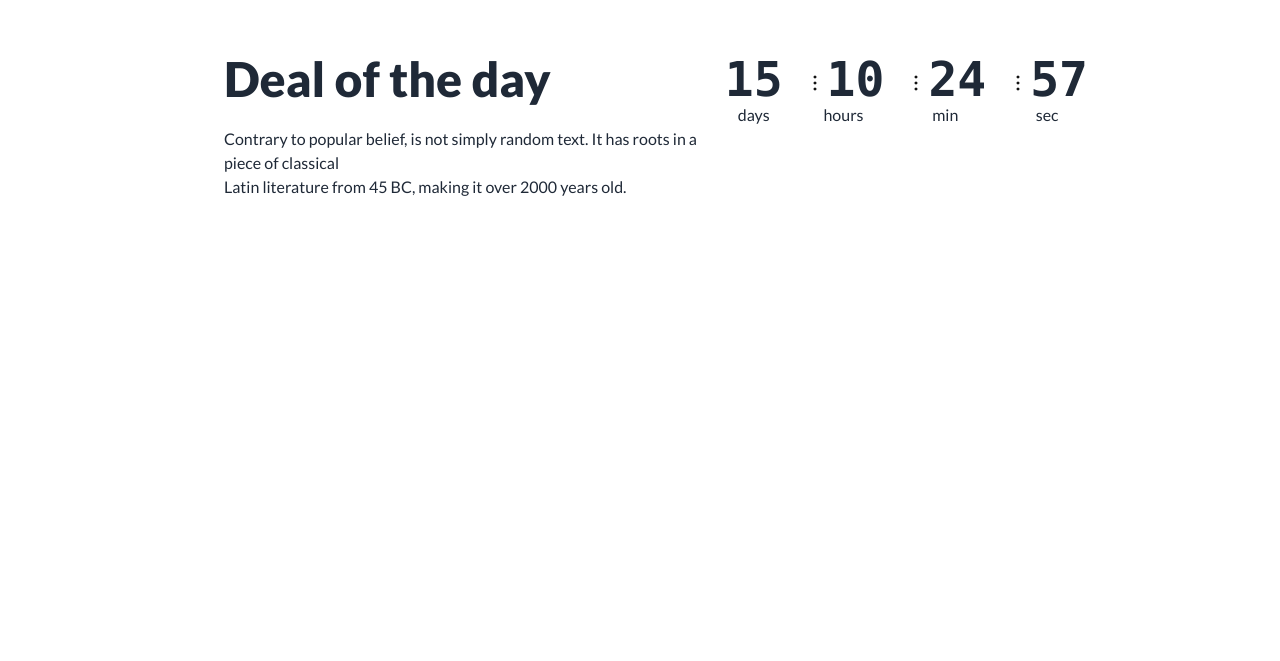
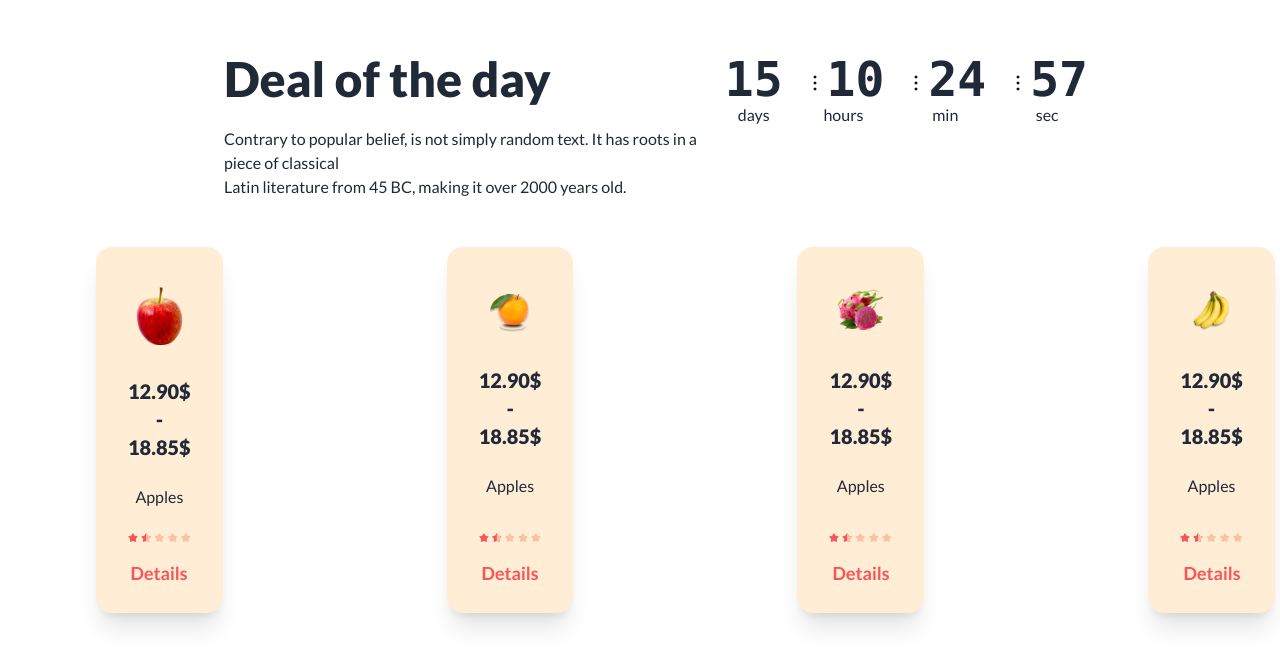
Before and after one commit to Kamrulthedev/fruit-brust, a plain HTML site: page index.html in a window 1280 px wide. Shown: the part 1231-1892 px from the top of the page. Before the commit the page ends 1478 px from the top, so only its background shows below. Drawn offline with nearby package versions, Linux system fonts and the light colour scheme.

Commit message:
frist commit

```diff
--- a/index.html
+++ b/index.html
@@ -134,13 +134,14 @@
             </div>
         </section>
         <!--  -->
-       <section>
+        <section class="bg-[#FFF]">
             <!-- Deal of the day -->
             <div>
                 <div class="flex justify-between mt-64 ml-56 mb-12">
                     <div>
                         <h3 class="text-5xl font-extrabold">Deal of the day</h3>
-                        <p class="mt-6">Contrary to popular belief, is not simply random text. It has roots in a piece of classical <br>
+                        <p class="mt-6">Contrary to popular belief, is not simply random text. It has roots in a piece
+                            of classical <br>
                             Latin literature from 45 BC, making it over 2000 years old.</p>
                     </div>
                     <div class="mr-48">
@@ -152,19 +153,22 @@
                                 days
                             </div>
                             <div class="flex flex-col">
-                                <span class="font-extrabold  countdown font-mono text-5xl"><img class="w-6 h-6 text-[#121212] mt-4" src="images/Frame.svg" alt="">
+                                <span class="font-extrabold  countdown font-mono text-5xl"><img
+                                        class="w-6 h-6 text-[#121212] mt-4" src="images/Frame.svg" alt="">
                                     <span style="--value:10;"></span>
                                 </span>
                                 hours
                             </div>
                             <div class="flex flex-col">
-                                <span class="font-extrabold  countdown font-mono text-5xl"><img class="w-6 h-6 text-[#121212] mt-4" src="images/Frame.svg" alt="">
+                                <span class="font-extrabold  countdown font-mono text-5xl"><img
+                                        class="w-6 h-6 text-[#121212] mt-4" src="images/Frame.svg" alt="">
                                     <span style="--value:24 ;"></span>
                                 </span>
                                 min
                             </div>
                             <div class="flex flex-col">
-                                <span class="font-extrabold  countdown font-mono text-5xl"><img class="w-6 h-6 text-[#121212] mt-4" src="images/Frame.svg" alt="">
+                                <span class="font-extrabold  countdown font-mono text-5xl"><img
+                                        class="w-6 h-6 text-[#121212] mt-4" src="images/Frame.svg" alt="">
                                     <span style="--value:57;"></span>
                                 </span>
                                 sec
@@ -172,7 +176,57 @@
                         </div>
                     </div>
                 </div>
-                <div>
+                <div class="flex mr-24">
+                    <!-- cerd no 1 -->
+                    <div class="card ml-24 mb-12 bg-orange-100 shadow-xl">
+                        <figure class="px-10 pt-10">
+                            <img src="/images/fruit6.png" alt="Shoes" class="rounded-xl" />
+                        </figure>
+                        <div class="card-body items-center text-center gap-y-6">
+                            <h2 class="card-title font-extrabold">12.90$ - 18.85$</h2>
+                            <p>Apples</p>
+                            <img src="images/Group 24.svg" alt="">
+                            <img src="images/Details.png" alt="">
+                        </div>
+                    </div>
+
+                 <!-- cerd no 2 -->
+                  <div class="card ml-56 mb-12 bg-orange-100 shadow-xl  ">
+                    <figure class="px-10 pt-10">
+                        <img src="/images/fruit7.png" alt="Shoes" class="rounded-xl" />
+                    </figure>
+                    <div class="card-body items-center text-center gap-y-6">
+                        <h2 class="card-title font-extrabold">12.90$ - 18.85$</h2>
+                        <p>Apples</p>
+                        <img src="images/Group 24.svg" alt="">
+                        <img src="images/Details.png" alt="">
+                    </div>
+                  </div>
+                  <!-- cerd no 3 -->
+                  <div class="card ml-56 mb-12 bg-orange-100 shadow-xl  ">
+                    <figure class="px-10 pt-10">
+                        <img src="/images/fruit8.png" alt="Shoes" class="rounded-xl" />
+                    </figure>
+                    <div class="card-body items-center text-center gap-y-6">
+                        <h2 class="card-title font-extrabold">12.90$ - 18.85$</h2>
+                        <p>Apples</p>
+                        <img src="images/Group 24.svg" alt="">
+                        <img src="images/Details.png" alt="">
+                    </div>
+                </div>
+
+             <!-- cerd no 4 -->
+               <div class="card  ml-56 mb-12 bg-orange-100 shadow-xl ">
+                <figure class="px-10 pt-10">
+                    <img src="/images/fruit9.png" alt="Shoes" class="rounded-xl" />
+                </figure>
+                <div class="card-body items-center text-center gap-y-6">
+                    <h2 class="card-title font-extrabold">12.90$ - 18.85$</h2>
+                    <p>Apples</p>
+                    <img src="images/Group 24.svg" alt="">
+                    <img src="images/Details.png" alt="">
+                </div>
+              </div>
 
             </div>
         </div>
```
Also changed, not shown: images/Details.png (added), images/Group 24.svg (added). Lines whose indentation alone changed are shown as unchanged.
